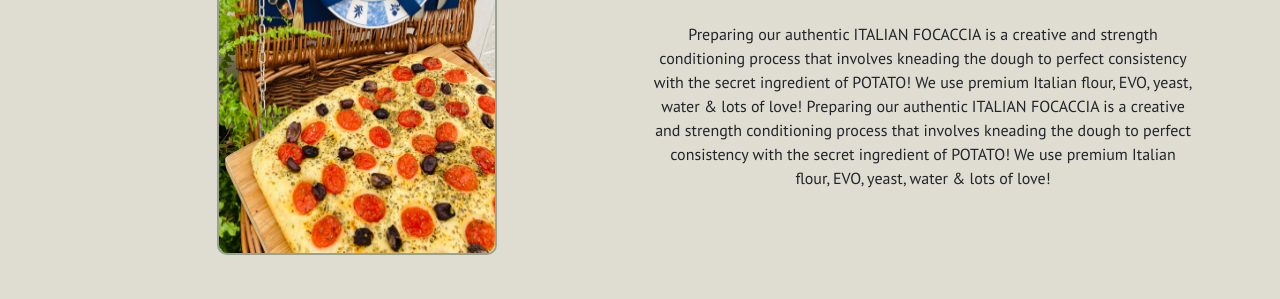
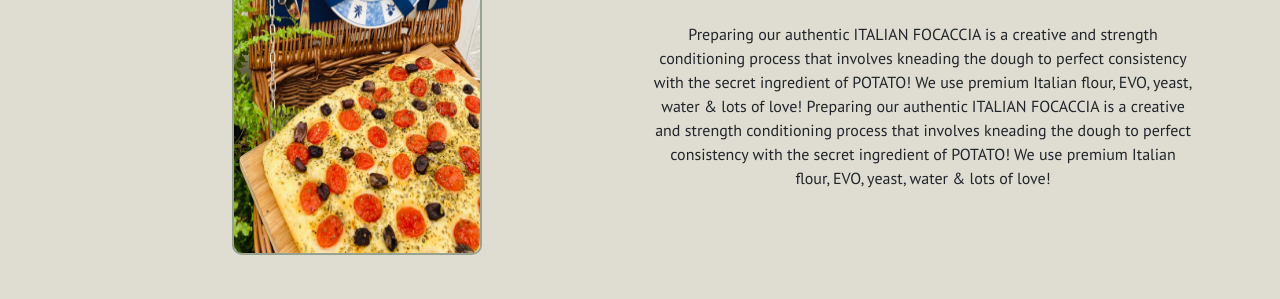
Before and after one commit to SebAnt86/MissFocaccia, a plain HTML site: page about.html in a window 1280 px wide. Shown: the part 409-708 px from the top of the page. Drawn offline with nearby package versions, Linux system fonts and the light colour scheme.

Commit message:
adjusted about img v2

```diff
--- a/style.css
+++ b/style.css
@@ -164,7 +164,7 @@ body{
   height: 25rem;
   border: 2px solid #21402660;
   border-radius: 10px;
-  max-width: 280px;
+  max-width: 250px;
 }
 
 /* CONTACT PAGE*/
```
